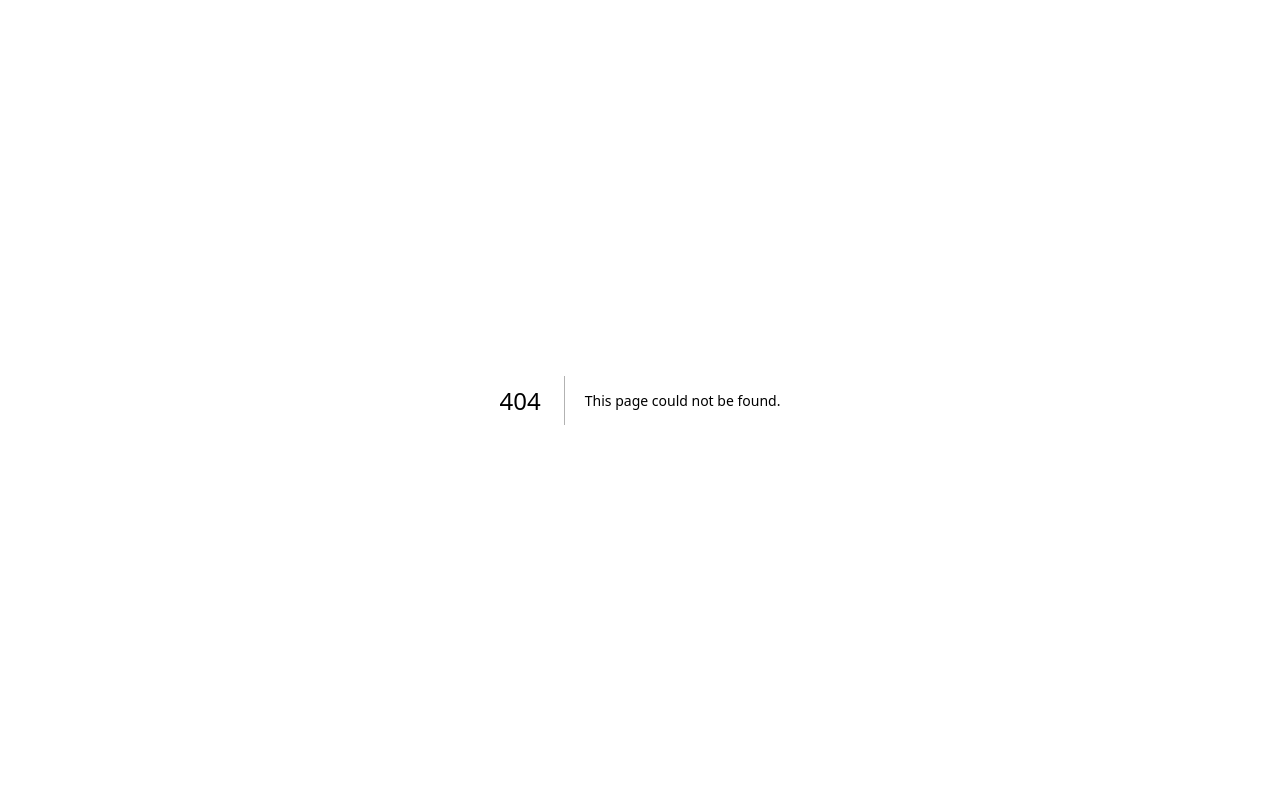
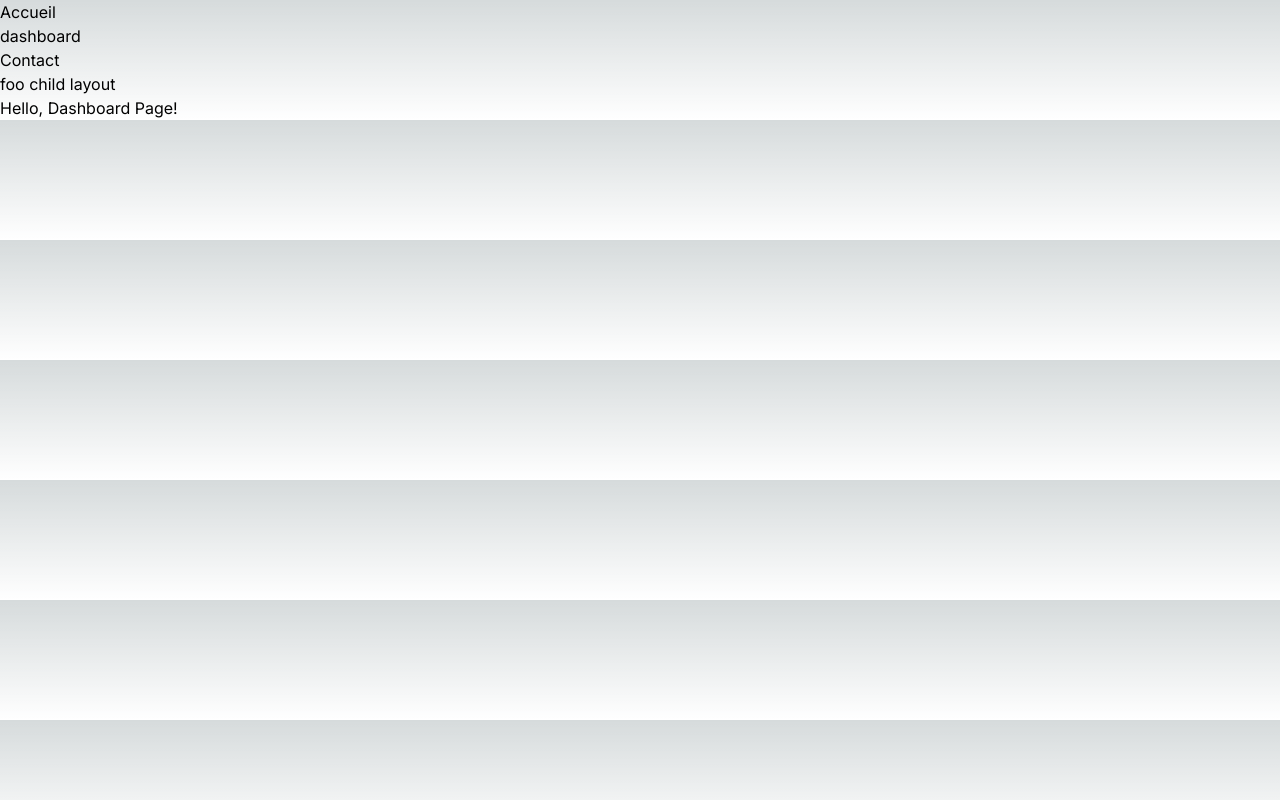
Before and after one commit to julien-sarik/nextjs-demo, a Next.js app: page /dashboard in a window 1280 px wide. Before the commit this address had no page. Built offline with nearby package versions, Linux system fonts and the light colour scheme.

Commit message:
add dummy routing

```diff
--- /dev/null
+++ b/src/app/dashboard/layout.tsx
@@ -0,0 +1,14 @@
+export default function DashboardLayout({
+    children, // will be a page or nested layout
+  }: {
+    children: React.ReactNode
+  }) {
+    return (
+      <section>
+        {/* Include shared UI here e.g. a header or sidebar */}
+        <div>foo child layout</div>
+
+        {children}
+      </section>
+    )
+  }
--- /dev/null
+++ b/src/app/dashboard/page.tsx
@@ -0,0 +1,4 @@
+// `app/dashboard/page.tsx` is the UI for the `/dashboard` URL
+export default function Page() {
+    return <h1>Hello, Dashboard Page!</h1>
+  }
--- a/src/app/layout.tsx
+++ b/src/app/layout.tsx
@@ -1,6 +1,7 @@
 import type { Metadata } from 'next'
 import { Inter } from 'next/font/google'
 import './globals.css'
+import Link from 'next/link'
 
 const inter = Inter({ subsets: ['latin'] })
 
@@ -16,7 +17,18 @@ export default function RootLayout({
 }) {
   return (
     <html lang="en">
-      <body className={inter.className}>{children}</body>
+      <body className={inter.className}>
+        {/* root layout used accross the app */}
+        <nav className="menu">
+          <ul>
+            <li><Link href="#Accueil">Accueil</Link></li>
+            <li><Link href="/dashboard">dashboard</Link></li>
+            <li><Link href="#Contact">Contact</Link></li>
+          </ul>
+        </nav>
+
+        {children}
+      </body>
     </html>
   )
 }
```
